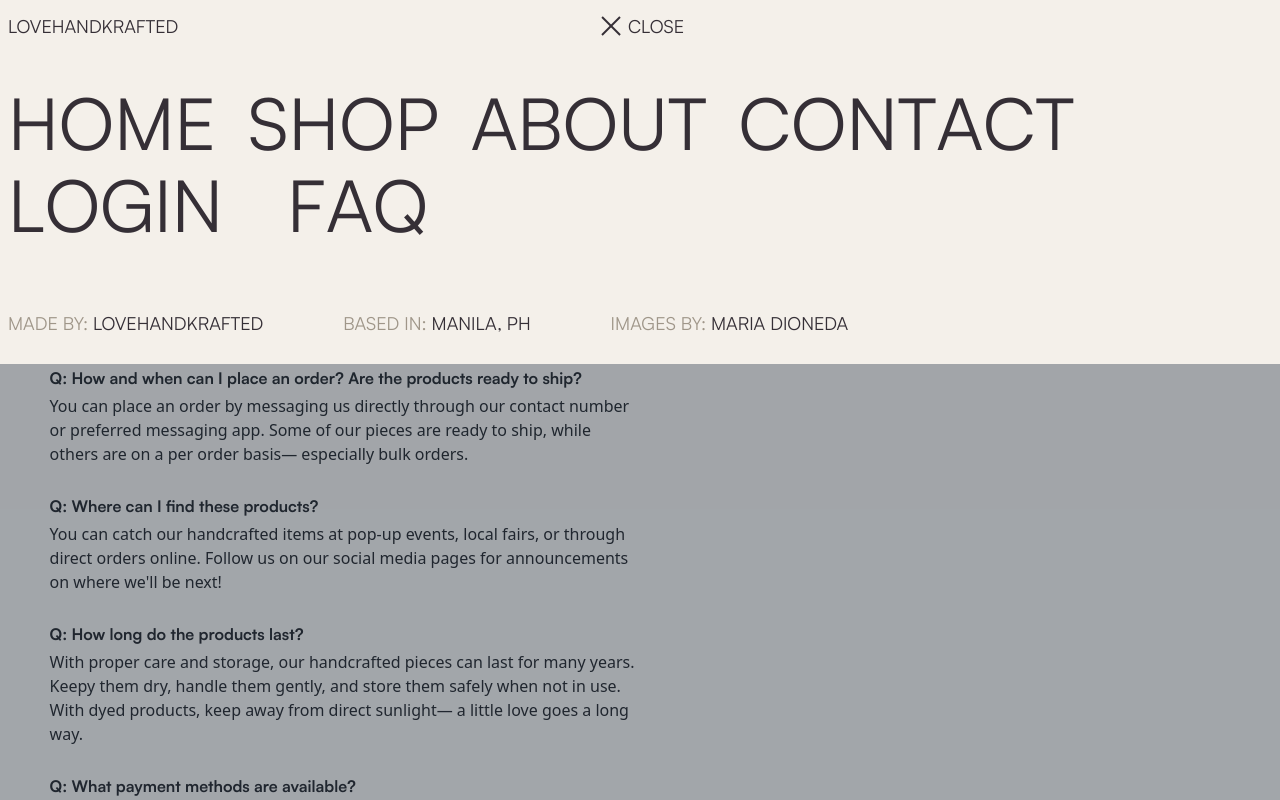
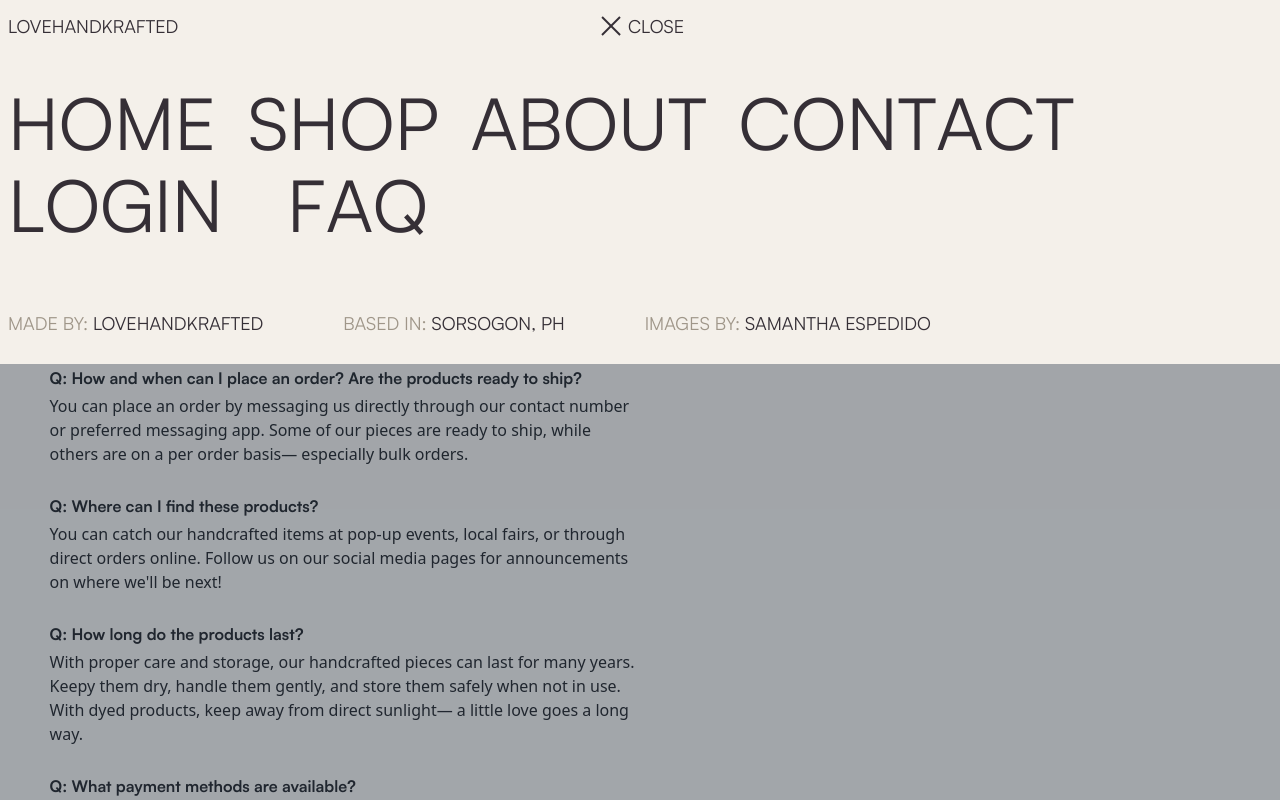
Before and after one commit to dioeos/lovehandkrafted-website, a React (Vite) app in the folder frontend/: page /faq in a window 1280 px wide. Both pictures are taken after a click on the button 610 px from the left and 32 px from the top of the page. Shown: the top 800 px of the page. Built offline with nearby package versions, Linux system fonts and the light colour scheme; no server answers.

Commit message:
Updated links and header

```diff
--- a/frontend/src/components/Footer/Footer.jsx
+++ b/frontend/src/components/Footer/Footer.jsx
@@ -1,6 +1,11 @@
 import { useState } from "react";
 import { useNavigate } from "react-router-dom";
-import { FaArrowCircleRight, FaFacebook, FaInstagram, FaTwitter} from "react-icons/fa";
+import {
+  FaArrowCircleRight,
+  FaFacebook,
+  FaInstagram,
+  FaTwitter,
+} from "react-icons/fa";
 
 import { motion } from "framer-motion";
 import api from "../../utils/lib/api";
@@ -8,9 +13,8 @@ import PhilippinesClock from "./Clock";
 
 const Footer = () => {
   const [email, setEmail] = useState("");
-    const [header, setHeader] = useState("Subscribe to our newsletter")
+  const [header, setHeader] = useState("Subscribe to our newsletter");
   const [phrase, setPhrase] = useState("Join the family");
-
 
   const handlesubmit = async (event) => {
     event.preventDefault();
@@ -22,11 +26,11 @@ const Footer = () => {
 
     try {
       const response = await api.post("/newsletter/subscribe/", {
-                email: email.trim()
+        email: email.trim(),
       });
 
       if (response.status === 201) {
-                setHeader("Thanks for joining")
+        setHeader("Thanks for joining");
         setPhrase("Welcome to the family!");
       }
     } catch (error) {
@@ -36,9 +40,10 @@ const Footer = () => {
 
   return (
     <div id="footer-wrapper" className="bg-[#352f36] -mt-[5vh]">
-
-            <div id="footer-container" className="-mt-[5vh] ml-[2vw] z-100 p-4 flex flex-col justify-end bg-[#352f36]">
-
+      <div
+        id="footer-container"
+        className="-mt-[5vh] ml-[2vw] z-100 p-4 flex flex-col justify-end bg-[#352f36]"
+      >
         <div id="header" className="relative mb-[10vh] flex flex-col">
           <div
             className={`md:w-[55%] m-0 text-[2rem] md:text-[5.3rem] leading-[30px] md:leading-[5.2rem] uppercase text-[#FAF9F6] satoshi ${
@@ -47,13 +52,16 @@ const Footer = () => {
           >
             {header}
           </div>
-                    <div className='text-[#FAF9F6] m-0 uppercase relative'>
+          <div className="text-[#FAF9F6] m-0 uppercase relative">
             <div className="mt-[0.2rem] mb-[0.5rem] md:mt-[0.4em] md:mb-[.7em] satoshi text-[1rem] leading-[40px] md:leading-[45px] md:text-[2.2rem]">
               {phrase}
             </div>
           </div>
           <div className="">
-                        <form onSubmit={handlesubmit} className=" relative flex items-center h-12 mt-2 manrope text-[0.7em] md:text-[1em] w-[50%]">
+            <form
+              onSubmit={handlesubmit}
+              className=" relative flex items-center h-12 mt-2 manrope text-[0.7em] md:text-[1em] w-[50%]"
+            >
               <input
                 type="text"
                 id="newsletter-email"
@@ -68,16 +76,16 @@ const Footer = () => {
                 type="submit"
                 className="absolute right-3 text-[#FAF9F6] cursor-pointer bg-transparent border-none"
               >
-                                <FaArrowCircleRight/>
+                <FaArrowCircleRight />
               </button>
             </form>
           </div>
         </div>
 
-
-
-                <div id="extras" className="flex justify-between satoshi uppercase text-[.7rem] md:text-[1rem]">
-
+        <div
+          id="extras"
+          className="flex justify-between satoshi uppercase text-[.7rem] md:text-[1rem]"
+        >
           <div id="left-container" className="flex gap-10">
             <div id="version-header" className="text-[#FAF9F6]">
               <p className="opacity-50">Version</p>
@@ -86,7 +94,7 @@ const Footer = () => {
 
             <div id="time-header" className="text-[#FAF9F6]">
               <p className="opacity-50">Local Time</p>
-                            <PhilippinesClock/>
+              <PhilippinesClock />
             </div>
           </div>
 
@@ -96,31 +104,27 @@ const Footer = () => {
 
               <div id="icons-folder">
                 <div className="flex justify-center items-center gap-4 text-3xl mt-4 text-[#FAF9F6]">
-                                    <a href="#" target="_blank" rel="noopener noreferrer">
+                  <a
+                    href="https://www.facebook.com/Lovehandcrafted/"
+                    target="_blank"
+                    rel="noopener noreferrer"
+                  >
                     <FaFacebook className="text-[1.2rem] md:text-[2rem] text-[#FAF9F6] opacity-60 hover:opacity-100" />
                   </a>
 
-
-                                    <a href="#" target="_blank" rel="noopener noreferrer">
+                  <a href="" target="_blank" rel="noopener noreferrer">
                     <FaTwitter className="text-[1.2rem] md:text-[2rem] text-[#FAF9F6] opacity-60 hover:opacity-100" />
                   </a>
 
-                                    <a href="https://www.facebook.com/Lovehandcrafted/" target="_blank" rel="noopener noreferrer">
+                  <a href="" target="_blank" rel="noopener noreferrer">
                     <FaInstagram className="text-[1.2rem] md:text-[2rem] text-[#FAF9F6] opacity-60 hover:opacity-100" />
                   </a>
                 </div>
-
-
               </div>
             </div>
           </div>
-
-
         </div>
-
       </div>
-
-
     </div>
   );
 };
--- a/frontend/src/components/Nav/Footer.jsx
+++ b/frontend/src/components/Nav/Footer.jsx
@@ -29,7 +29,7 @@ const Footer = () => {
           exit="exit"
         >
           <span className="text-[#9f9689]">Based in: </span>
-          <span className="text-[#352f36]">Manila, PH</span>
+          <span className="text-[#352f36]">Sorsogon, PH</span>
         </motion.li>
       </ul>
 
@@ -42,7 +42,7 @@ const Footer = () => {
           exit="exit"
         >
           <span className="text-[#9f9689]">Images by: </span>
-          <span className="text-[#352f36]">Maria Dioneda</span>
+          <span className="text-[#352f36]">Samantha Espedido</span>
         </motion.li>
       </ul>
     </div>
```
Lines whose indentation alone changed are shown as unchanged.
